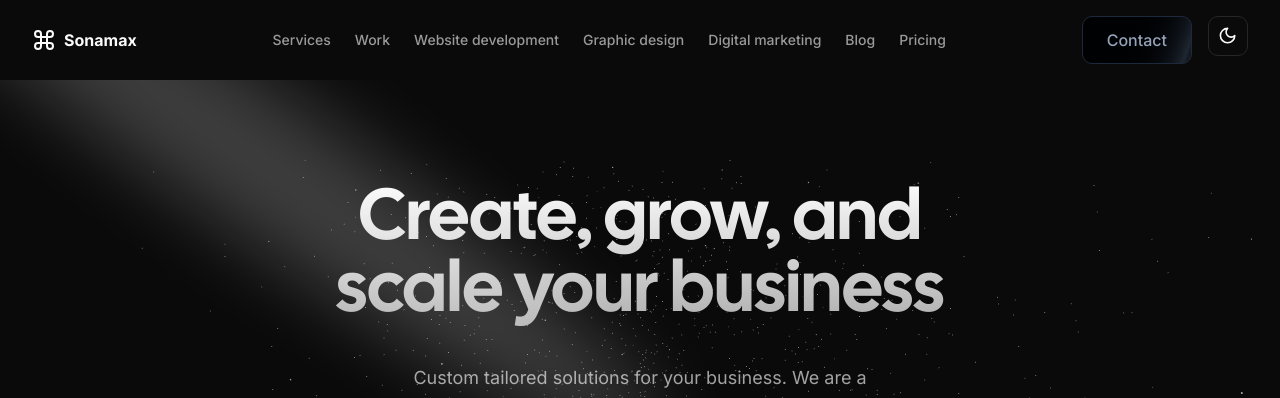
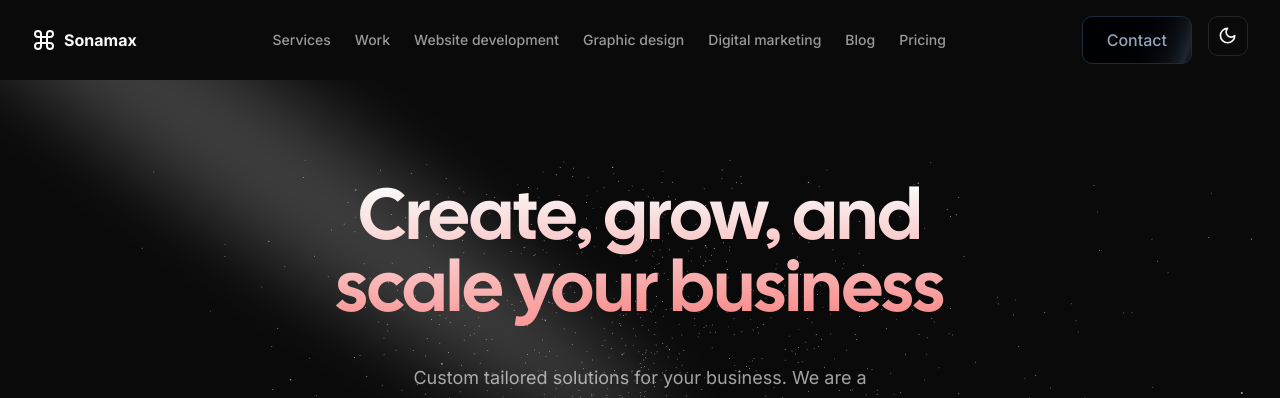
Before and after one commit to awelrisak/finiin, a Next.js app: page / in a window 1280 px wide. Shown: the top 398 px of the page. Built offline with nearby package versions, Linux system fonts and the light colour scheme.

Commit message:
Update hero.tsx

```diff
--- a/src/components/marketing/hero.tsx
+++ b/src/components/marketing/hero.tsx
@@ -12,7 +12,7 @@ export default function Hero() {
         fill="white"
       />
 
-      <h1 className="text-balance bg-gradient-to-b from-neutral-950 to-neutral-700 bg-clip-text px-6 pb-5 text-center font-heading text-4xl text-transparent dark:from-neutral-50 dark:to-neutral-400 md:text-7xl">
+      <h1 className="text-balance bg-gradient-to-b from-neutral-950 to-neutral-700 bg-clip-text px-6 pb-5 text-center font-heading text-4xl text-transparent dark:from-neutral-50 dark:to-red-400 md:text-7xl">
   Create, grow, and <br /> scale your business
 </h1>
 
```
